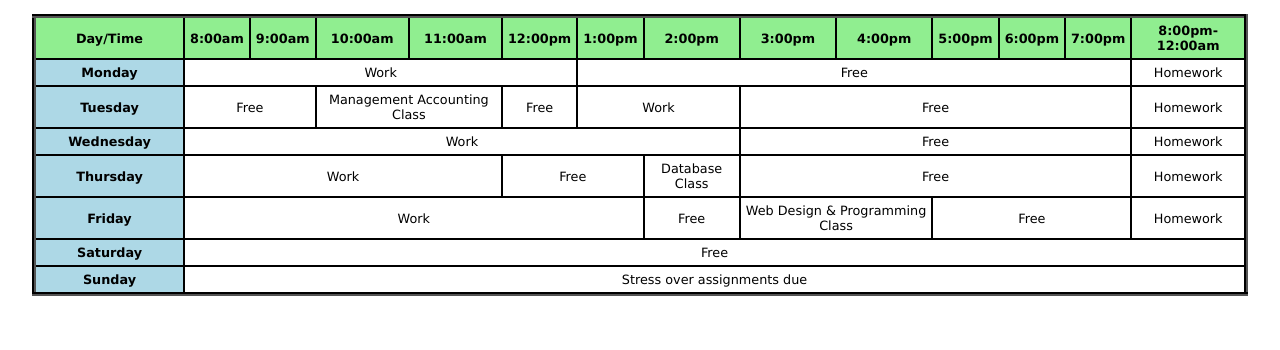
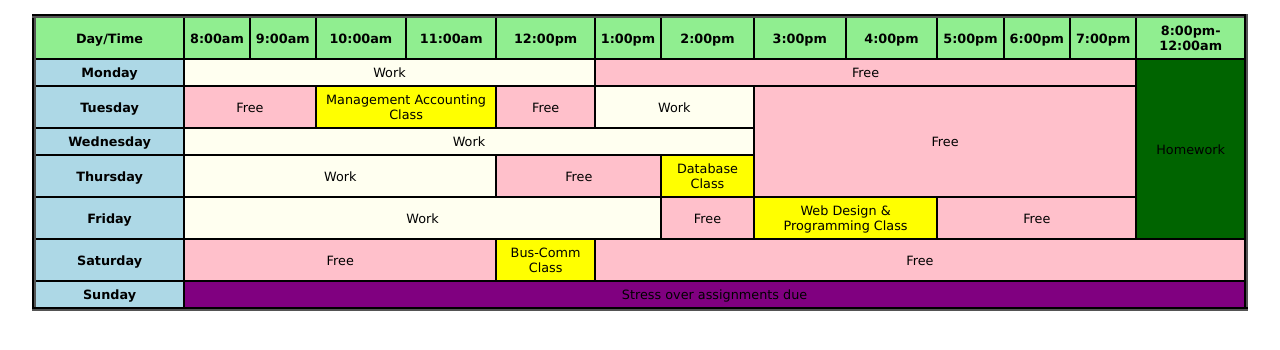
Before and after one commit to davidigisomar-nmc/web-tables, a plain HTML site: page Homework 11/index.html in a window 1280 px wide. Shown: the part 50-400 px from the top of the page. Drawn offline with Linux system fonts and the light colour scheme.

Commit message:
Updated index.html

```diff
--- a/Homework 11/index.html
+++ b/Homework 11/index.html
@@ -34,48 +34,44 @@
       <tbody>
         <tr>
           <th>Monday</th>
-          <td colspan="5">Work</td>
-          <td colspan="7">Free</td>
-          <td>Homework</td>
+          <td colspan="5" bgcolor="ivory">Work</td>
+          <td colspan="7" bgcolor="pink">Free</td>
+          <td rowspan="5" bgcolor="darkgreen">Homework</td>
         </tr>
         <tr>
           <th>Tuesday</th>
-          <td colspan="2">Free</td>
-          <td colspan="2">Management Accounting Class</td>
-          <td>Free</td>
-          <td colspan="2">Work</td>
-          <td colspan="5">Free</td>
-          <td>Homework</td>
+          <td colspan="2" bgcolor="pink">Free</td>
+          <td colspan="2" bgcolor="yellow">Management Accounting Class</td>
+          <td bgcolor="pink">Free</td>
+          <td colspan="2" bgcolor="ivory">Work</td>
+          <td colspan="5" rowspan="3" bgcolor="pink">Free</td>
         </tr>
         <tr>
           <th>Wednesday</th>
-          <td colspan="7">Work</td>
-          <td colspan="5">Free</td>
-          <td>Homework</td>
+          <td colspan="7" bgcolor="ivory">Work</td>
         </tr>
         <tr>
           <th>Thursday</th>
-          <td colspan="4">Work</td>
-          <td colspan="2">Free</td>
-          <td colspan="1">Database Class</td>
-          <td colspan="5">Free</td>
-          <td>Homework</td>
+          <td colspan="4" bgcolor="ivory">Work</td>
+          <td colspan="2" bgcolor="pink">Free</td>
+          <td colspan="1" bgcolor="yellow">Database Class</td>
         </tr>
         <tr>
           <th>Friday</th>
-          <td colspan="6">Work</td>
-          <td>Free</td>
-          <td colspan="2">Web Design & Programming Class</td>
-          <td colspan="3">Free</td>
-          <td>Homework</td>
+          <td colspan="6" bgcolor="ivory">Work</td>
+          <td bgcolor="pink">Free</td>
+          <td colspan="2" bgcolor="yellow">Web Design & Programming Class</td>
+          <td colspan="3" bgcolor="pink">Free</td>
         </tr>
         <tr>
           <th>Saturday</th>
-          <td colspan="13">Free</td>
+          <td colspan="4" bgcolor="pink">Free</td>
+          <td bgcolor="yellow">Bus-Comm Class</td>
+          <td colspan="8" bgcolor="pink">Free</td>
         </tr>
         <tr>
           <th>Sunday</th>
-          <td colspan="13">Stress over assignments due</td>
+          <td colspan="13" bgcolor="purple">Stress over assignments due</td>
         </tr>
       </tbody>
     </table>
```
